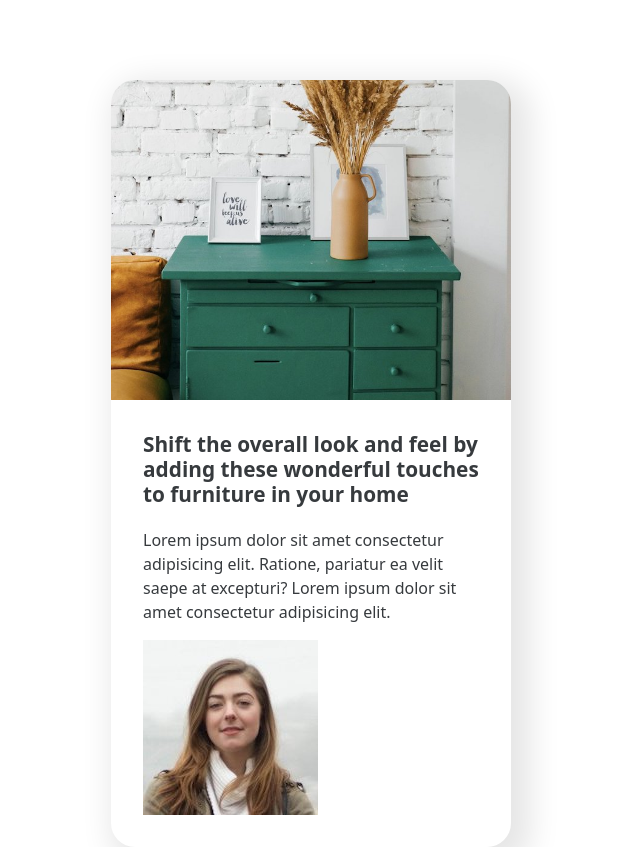
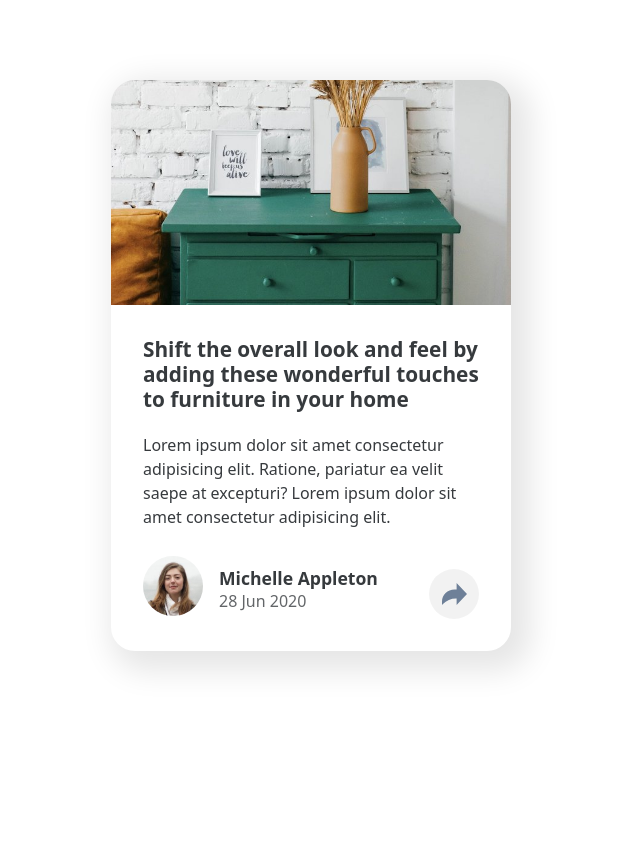
Before and after one commit to xfontr/202207-w2ch1-xifre-font, a website: page components/article-preview.html in a window 1280 px wide. Shown: the whole page, without its empty margins (329-969 px from the left). After the commit the page ends 800 px from the top, so only its background shows below. Drawn offline with nearby package versions, Linux system fonts and the light colour scheme; files that its build step writes are made by us from their sources.

Commit message:
Author profile section

```diff
--- a/components/article-preview.html
+++ b/components/article-preview.html
@@ -48,6 +48,15 @@
                             alt="This is Michelle"
                             class="article-preview__profile"
                         />
+                        <div class="article-preview__author-data">
+                            <h4 class="article-preview__author-name">
+                                Michelle Appleton
+                            </h4>
+                            <span class="article-preview__date"
+                                >28 Jun 2020</span
+                            >
+                        </div>
+                        <a href="#" class="article-preview__share"></a>
                     </div>
                 </div>
             </article>
--- a/sass/components/article-preview/_article-preview.scss
+++ b/sass/components/article-preview/_article-preview.scss
@@ -14,6 +14,7 @@
 
     &__image {
         object-fit: cover;
+        height: 225px;
     }
     &__content {
         padding: 2em;
@@ -26,5 +27,38 @@
     }
     &__description {
         opacity: 0.9;
+        margin-bottom: 1.5em;
+    }
+    &__author-field {
+        display: flex;
+        align-items: center;
+    }
+    &__profile {
+        border-radius: 50%;
+        width: 60px;
+        height: auto;
+        margin-right: 1em;
+    }
+    &__author-name {
+        padding-top: 0.5em;
+        opacity: 0.9;
+        font-size: 1.1em;
+        font-weight: bold;
+        margin: 0;
+    }
+    &__date {
+        opacity: 0.7;
+    }
+    &__share {
+        margin-top: 1em;
+        height: 50px;
+        width: 50px;
+        border-radius: 50%;
+        margin-left: auto;
+        background-image: url(../images/article-preview/icon-share.svg);
+        background-repeat: no-repeat;
+        background-size: 25px;
+        background-position: 50% 50%;
+        background-color: rgba(0, 0, 0, 0.05);
     }
 }
```
